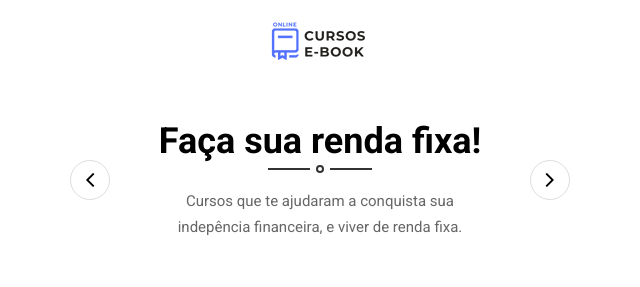
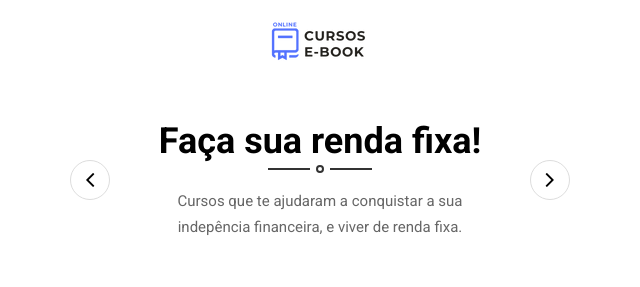
Before and after one commit to claudioweb/renda-extra, a plain HTML site: page index.html in a window 1280 px wide. Shown: the top 287 px of the page, 320-960 px from the left. Drawn offline with Linux system fonts and the light colour scheme.

Commit message:
texto renda fixa

```diff
--- a/index.html
+++ b/index.html
@@ -44,7 +44,7 @@
                     <h3 class="title">Faça sua renda fixa!<span></span>
                     </h3>
                     <div class="subtitle">
-                        Cursos que te ajudaram a conquista sua indepência financeira, e viver de renda fixa.
+                        Cursos que te ajudaram a conquistar a sua indepência financeira, e viver de renda fixa.
                     </div>
                 </div>
             </div>
```
